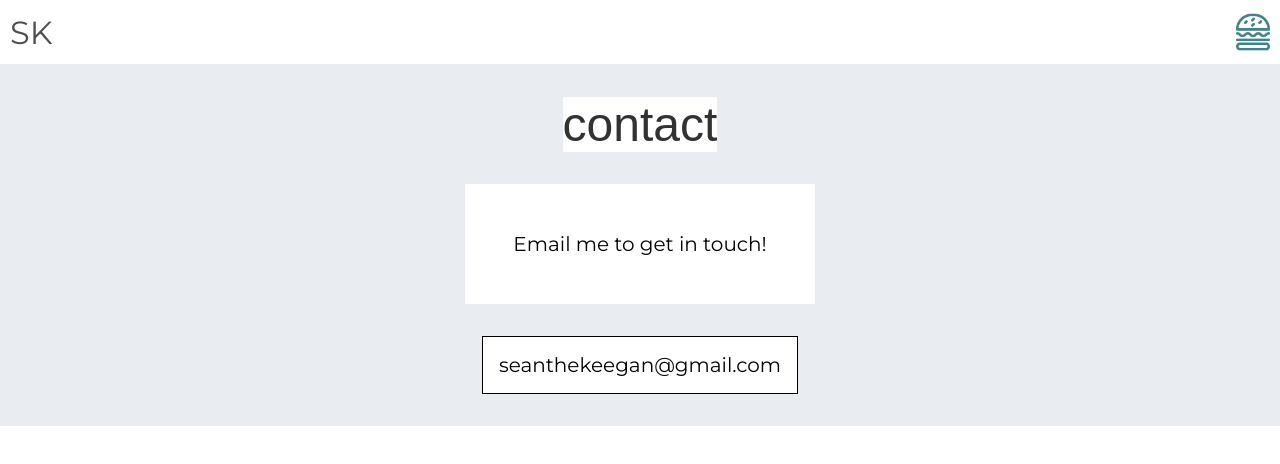
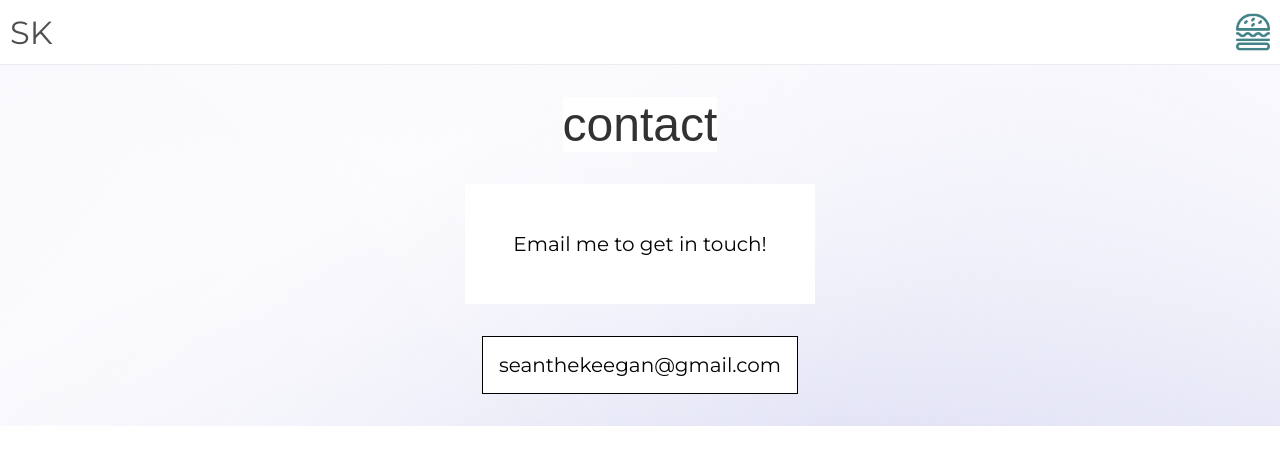
Before and after one commit to amberwhizin/seans_site, a Next.js app: page /tutoring/contact in a window 1280 px wide. Shown: the top 464 px of the page. Built offline with nearby package versions, Linux system fonts and the light colour scheme.

Commit message:
background color gradient woo

```diff
--- a/pages/tutoring/contact.js
+++ b/pages/tutoring/contact.js
@@ -7,7 +7,11 @@ const Container = styled.div`
 
   text-align: center;
   align-items: center;
-  background-color: #e9ecf1;
+  /* background-color: #e9ecf1; */
+  background: linear-gradient(217deg, rgb(249,249,253), rgba(255,0,0,0) 70.71%),
+            linear-gradient(127deg, rgb(249,249,253), rgba(0,255,0,0) 70.71%),
+            linear-gradient(336deg, rgb(205,207,238), rgba(0,0,255,0) 70.71%);
+
 `;
 
 const Description = styled.p`
--- a/pages/tutoring/subjects.js
+++ b/pages/tutoring/subjects.js
@@ -7,7 +7,10 @@ const SubjectGrouping = styled.div`
   flex: 1;
   justify-content: space-evenly;
   padding-bottom: 4rem;
-  background-color: #e9ecf1;
+  /* background-color: #e9ecf1; */
+  background: linear-gradient(217deg, rgb(249,249,253), rgba(255,0,0,0) 70.71%),
+            linear-gradient(127deg, rgb(249,249,253), rgba(0,255,0,0) 70.71%),
+            linear-gradient(336deg, rgb(205,207,238), rgba(0,0,255,0) 70.71%);
 `;
 
 const SubjectContainer = styled.div`
--- a/pages/tutoring/testimonials.js
+++ b/pages/tutoring/testimonials.js
@@ -5,7 +5,11 @@ const Container = styled.div`
   display: flex;
   flex-direction: column;
   align-items: center;
-  background-color: #e9ecf1;
+  /* background-color: #e9ecf1; */
+  /* background: linear-gradient(45deg, #e9ecf1 80%, white); */
+  background: linear-gradient(217deg, rgb(249,249,253), rgba(255,0,0,0) 70.71%),
+            linear-gradient(127deg, rgb(219,221,243), rgba(0,255,0,0) 70.71%),
+            linear-gradient(336deg, rgb(205,207,238), rgba(0,0,255,0) 70.71%);
   text-align: center;
   padding-bottom: 7rem; //bottom
 `;
```
Also changed, not shown: pages/tutoring/about.js (+6 -2 lines).
